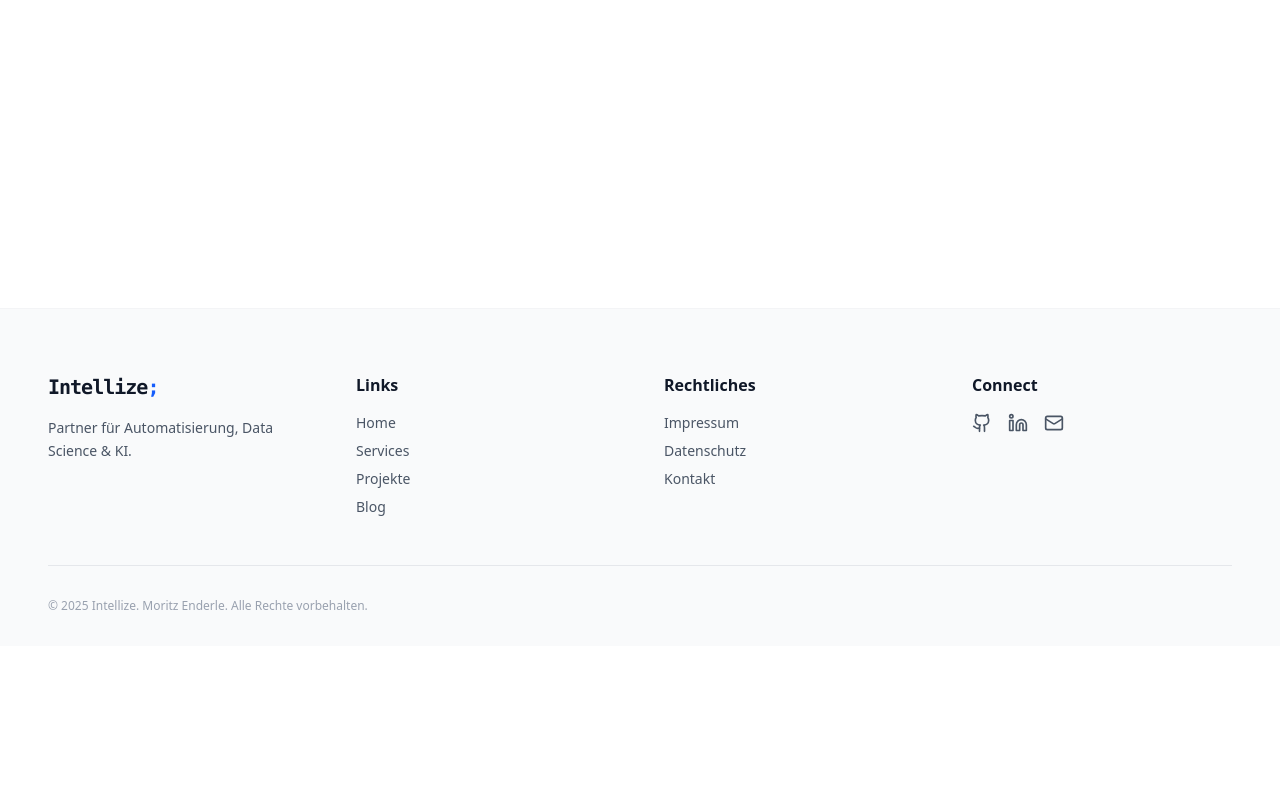
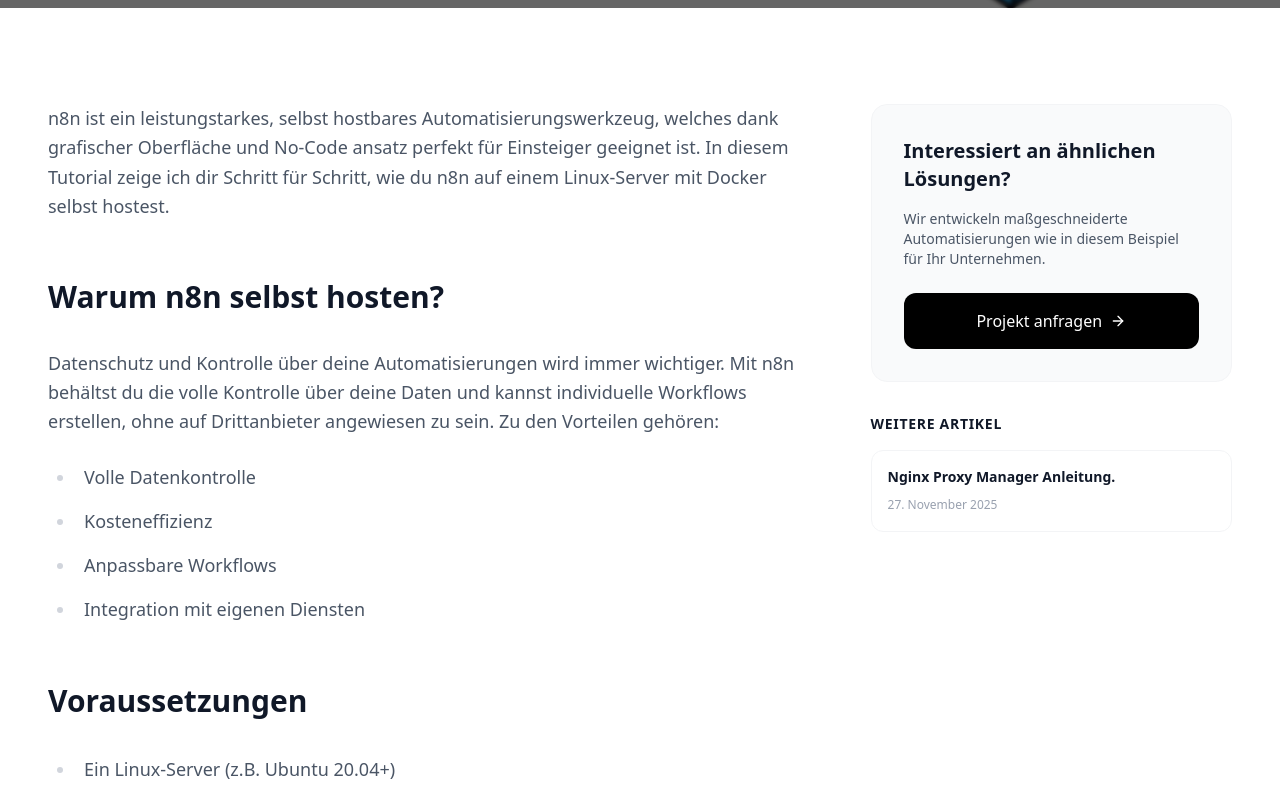
Before and after one commit to M-Enderle/Intellize, a React (Vite) app: page /blog/n8n-self-hosting-guide in a window 1280 px wide. Shown: the part 492-1296 px from the top of the page. Before the commit the page ends 1138 px from the top, so only its background shows below. Built offline with nearby package versions, Linux system fonts and the light colour scheme; no server answers.

Commit message:
refactor: streamline blog metadata extraction by removing raw content parsing and simplifying module handling

```diff
--- a/src/content/blog/index.ts
+++ b/src/content/blog/index.ts
@@ -1,51 +1,36 @@
 import { BlogPostMeta } from '../../types/types';
 
-// Import raw content eagerly to parse frontmatter without bundling the whole component
-const rawModules = import.meta.glob('./*/index.mdx', { eager: true, query: '?raw', import: 'default' });
-const contentModules = import.meta.glob('./*/index.mdx');
+// We'll extract frontmatter by reading the raw module source
+const contentModules = import.meta.glob('./*/index.mdx', { eager: true });
 
-function parseFrontmatter(raw: string): any {
-  const match = raw.match(/^---\s*([\s\S]*?)\s*---/);
-  if (!match) return {};
-  const yamlBlock = match[1];
-  const meta: any = {};
-
-  yamlBlock.split('\n').forEach(line => {
-    const colonIndex = line.indexOf(':');
-    if (colonIndex === -1) return;
-
-    const key = line.slice(0, colonIndex).trim();
-    let value = line.slice(colonIndex + 1).trim();
-
-    if (!key) return;
-
-    // Handle arrays like ["tag1", "tag2"]
-    if (value.startsWith('[') && value.endsWith(']')) {
-      meta[key] = value.slice(1, -1).split(',').map(v => v.trim().replace(/^["']|["']$/g, ''));
-      return;
-    }
-
-    // Handle strings
-    if ((value.startsWith('"') && value.endsWith('"')) || (value.startsWith("'") && value.endsWith("'"))) {
-      value = value.slice(1, -1);
-    }
-
-    meta[key] = value;
-  });
-
-  return meta;
+interface BlogModule {
+  id: string;
+  title: string;
+  excerpt: string;
+  date: string;
+  tags: string[];
+  imageUrl: string;
+  githubLink?: string;
+  stats?: { label: string; value: string; }[];
+  default: React.ComponentType<any>;
 }
 
-const metadataWithPath = Object.entries(rawModules).map(([path, raw]: [string, any]) => {
-  const meta = parseFrontmatter(raw as string);
-  return { ...meta, _path: path };
+export const BLOG_METADATA: BlogPostMeta[] = Object.values(contentModules).map((module: any) => {
+  const m = module as BlogModule;
+  return {
+    id: m.id,
+    title: m.title,
+    excerpt: m.excerpt,
+    date: m.date,
+    tags: m.tags,
+    imageUrl: m.imageUrl,
+    githubLink: m.githubLink,
+    stats: m.stats,
+  };
 });
 
-export const BLOG_METADATA: BlogPostMeta[] = metadataWithPath.map(({ _path, ...meta }) => meta as BlogPostMeta);
-
 export const loadBlogPostContent = async (id: string) => {
-  const item = metadataWithPath.find(m => m.id === id);
-  if (!item) throw new Error(`Post not found: ${id}`);
-  const module: any = await contentModules[item._path]();
-  return module.default;
+  const module = Object.values(contentModules).find((m: any) => m.id === id);
+  if (!module) throw new Error(`Post not found: ${id}`);
+  return (module as any).default;
 };
```
